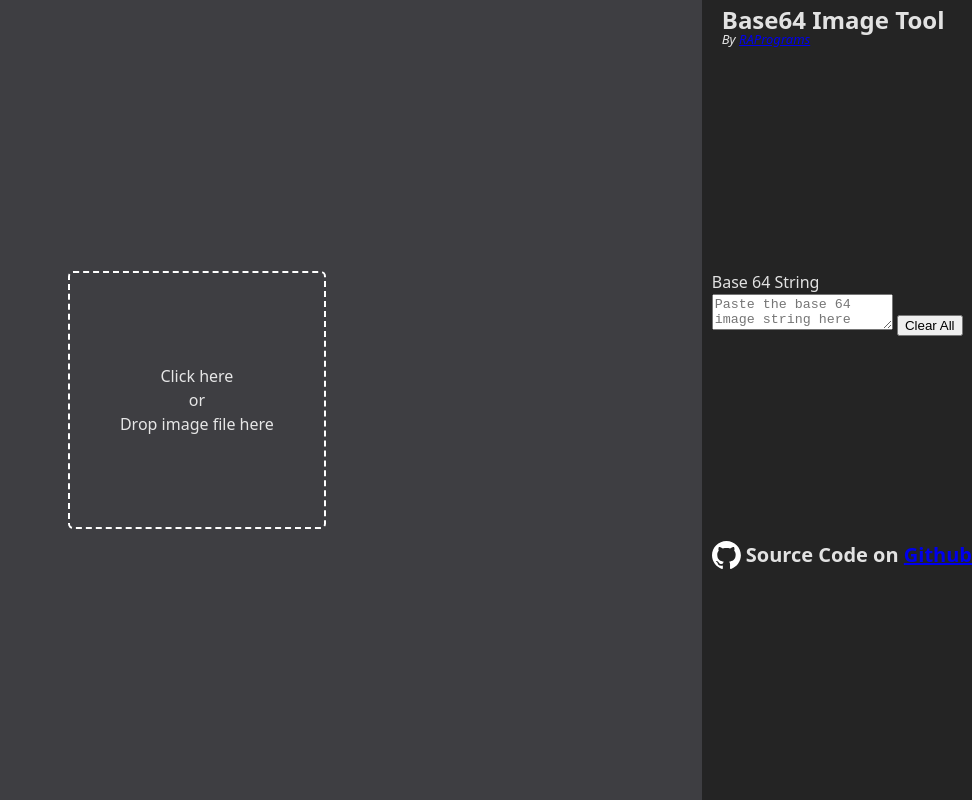
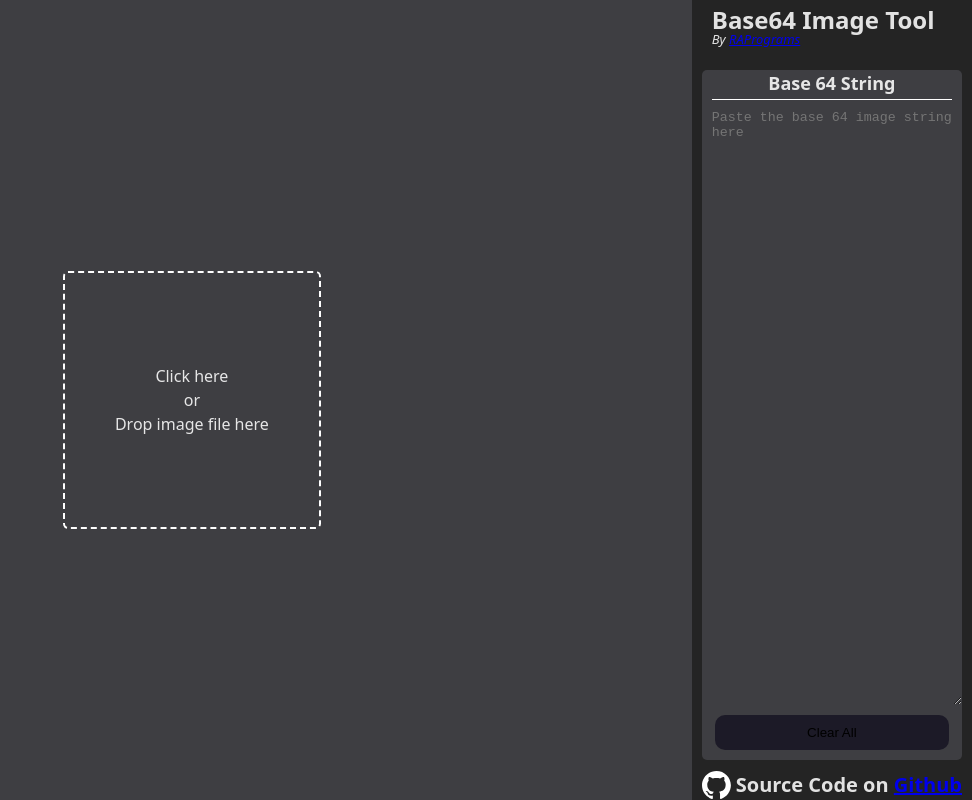
Before and after one commit to RAPrograms/Base64-Image-Tool, a Svelte app: page / in a window 1280 px wide. Shown: the whole page, without its empty margins (308-1280 px from the left). Built offline with nearby package versions, Linux system fonts and the light colour scheme; no server answers.

Commit message:
Added text field

```diff
--- a/src/components/FieldPane.svelte
+++ b/src/components/FieldPane.svelte
@@ -3,3 +3,51 @@
     <textarea placeholder="Paste the base 64 image string here"></textarea>
     <button>Clear All</button>
 </section>
+
+<style lang="scss">
+    section{
+        background-color: #3E3E42;
+        flex-direction: column;
+        border-radius: 5px;
+        grid-area: Field;
+        display: flex;
+
+        & > header{
+            border-bottom: 1px solid white;
+            padding-bottom: 2px;
+            text-align: center;
+            font-size: large;
+            font-weight: 600;
+            margin: 0 10px;
+        }
+
+        & > textarea{
+            padding: 10px 10px 0 10px;
+            background: none;
+            border: none;
+            flex-grow: 1;
+
+            @media (width < 500px) {
+                min-height: 150px;
+                resize: vertical;
+            }
+        }
+
+        & > button{
+            --background-colour: #1C1A27;
+
+            background: var(--background-colour);
+            border-radius: 10px;
+            text-align: center;
+            padding: 10px 3px;
+            margin: 10px auto;
+            cursor: pointer;
+            border: none;
+            width: 90%;
+
+            &:hover{
+                background: color-mix(in hsl shorter, var(--background-colour), white 20%);
+            }
+        }
+    }
+</style>
--- a/src/main.scss
+++ b/src/main.scss
@@ -4,10 +4,11 @@ main{
     gap: 10px;
 
     @media (width >= 500px) {
+        grid-template-rows: max-content 1fr max-content;
+        grid-template-columns: 1fr max-content;
+        grid-auto-columns: 1fr;
+        padding-right: 10px;
         display: grid;
-        grid-auto-columns: 1fr;
-        grid-template-columns: 1fr max-content;
-        grid-template-rows: 1fr 1fr 1fr;
         grid-template-areas:
             "Image Header"
             "Image Field"
@@ -15,9 +16,9 @@ main{
     }
 
     @media (width < 500px) {
-        display: flex;
         justify-content: center;
         flex-direction: column;
+        display: flex;
     }
 
     & > :global(*){
```
